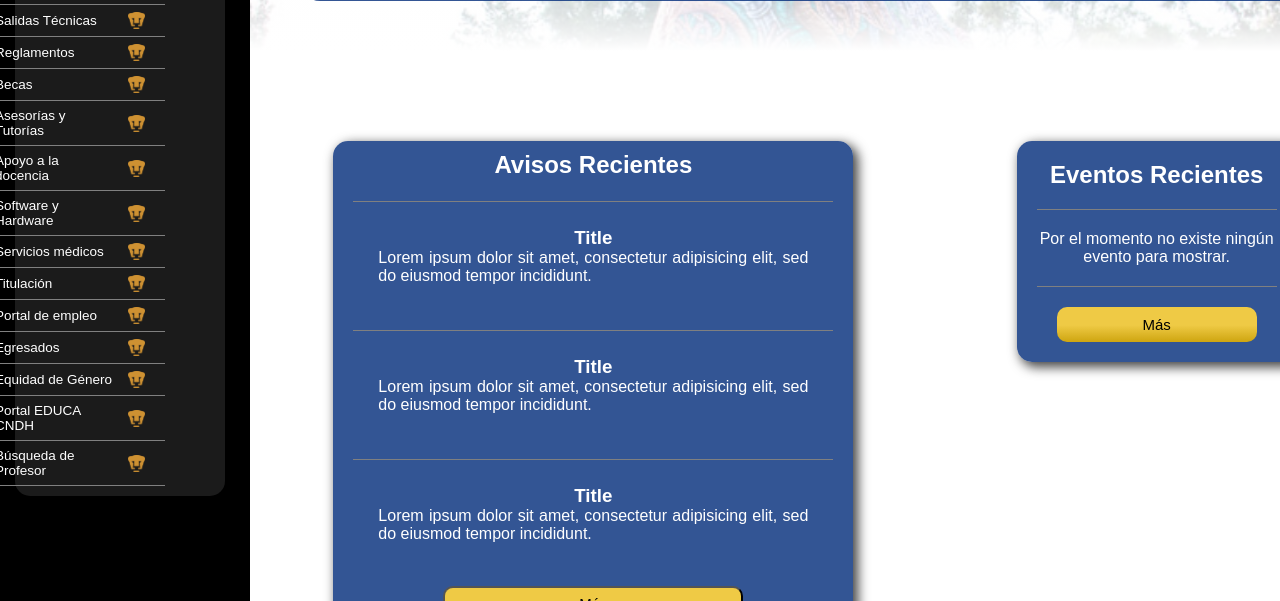
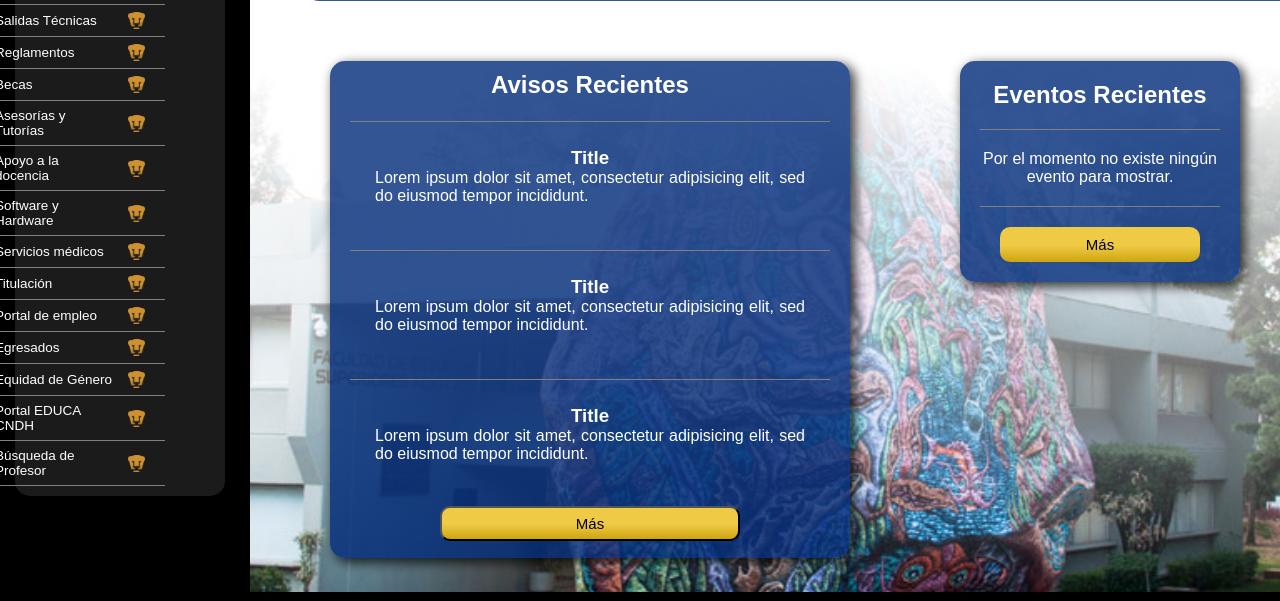
Before and after one commit to FixingMind5/MACWebPage, a plain HTML site: page index.html in a window 1280 px wide. Shown: the part 159-760 px from the top of the page. Drawn offline with Linux system fonts and the light colour scheme; files whose address does not match are found by name; a web font is replaced by a local one.

Commit message:
changing background's place

```diff
--- a/css/style.css
+++ b/css/style.css
@@ -651,7 +651,7 @@ a {
   body {
     display: grid;
     grid-template-columns: 190px 1fr;
-    grid-template-rows: 300px 1fr 200px;
+    grid-template-rows: 220px 1fr 140px;
     /* grid-template-areas: "header logos"
                          "header middlePage"
                          "header footer"; */
@@ -686,6 +686,7 @@ a {
     width: 1160px;
     height: 170px;
     padding-bottom: 20px;
+    background-image: none;
   }
 
   .unam {
@@ -717,12 +718,18 @@ a {
   }
 
   .middlePage {
-    width: 1230px;
+    width: 1250px;
     grid-column: 2;
     grid-row: 2;
     display: grid;
-    grid-column: 500px 1fr;
+    grid-template-columns: 550px 400px;
     justify-content: space-evenly;
+    align-items: flex-start;
+    background-image: linear-gradient(rgba(255, 255, 255, 1),rgba(255, 255, 255, 0)),
+    url("../images/roca.jpg");
+    background-size: cover;
+    background-repeat: no-repeat;
+    background-position: center;
   }
 
   .secondMenu {
```
